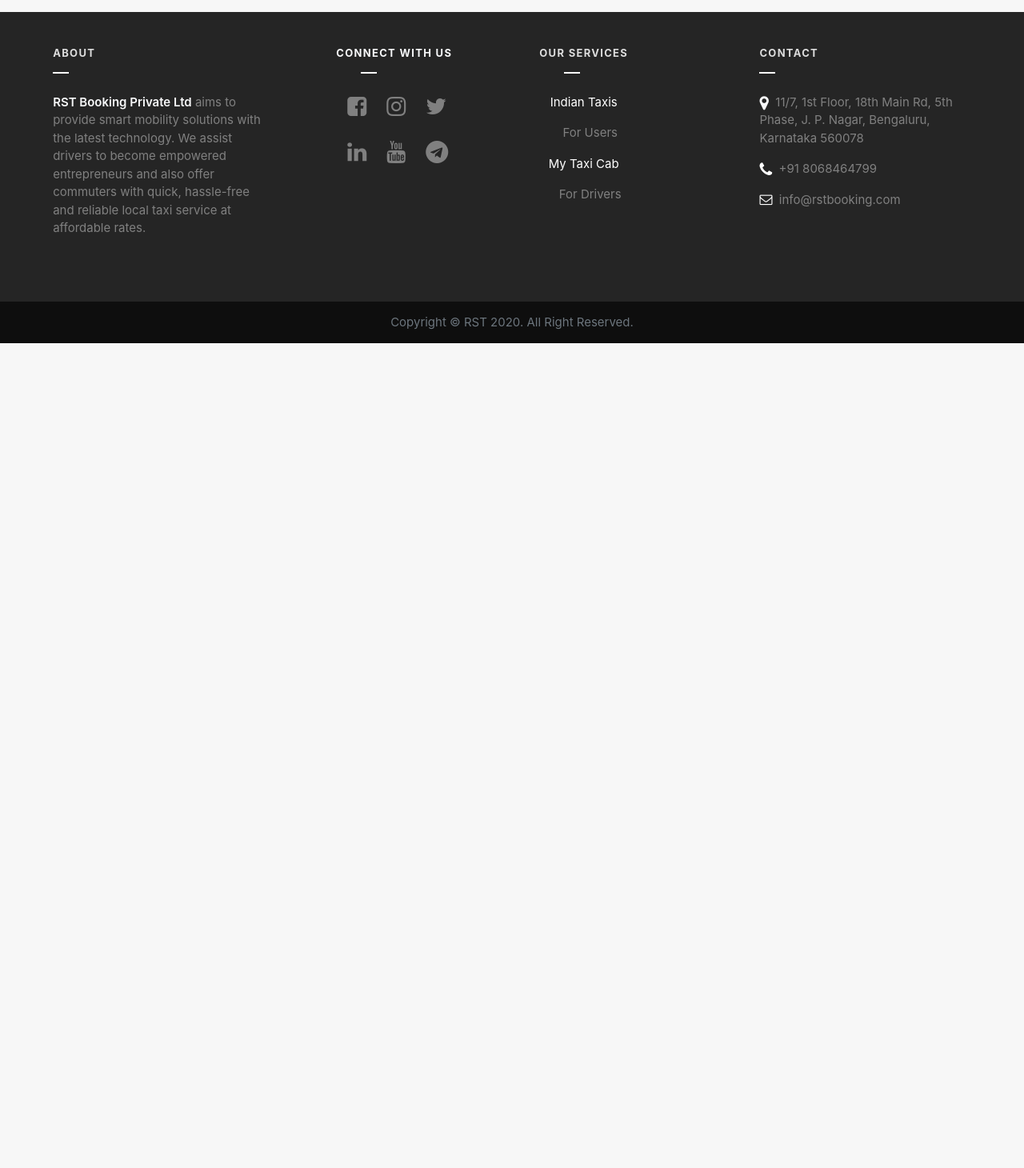
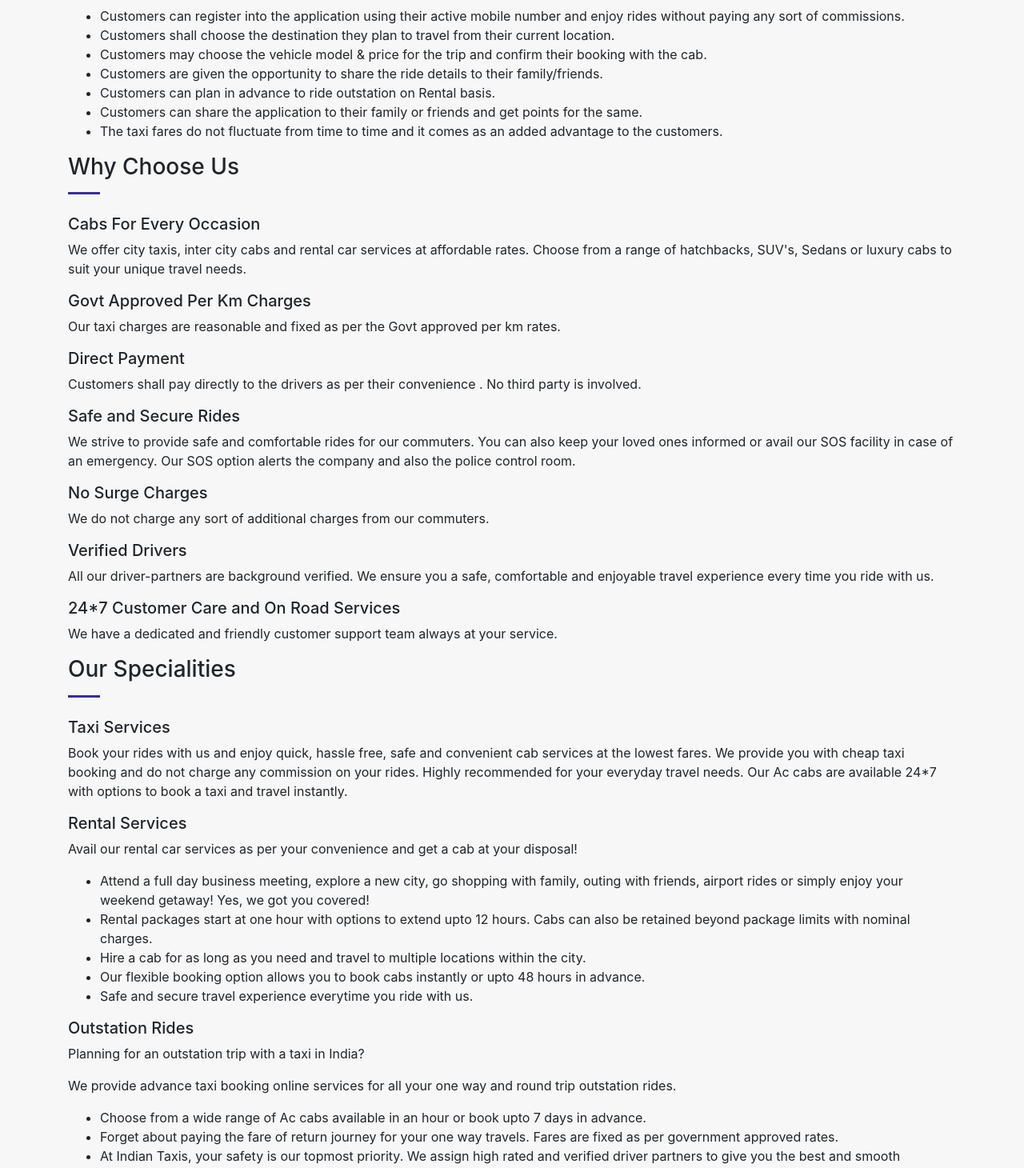
Before and after one commit to saisandeep9/website-old, a React (Create React App) app: page /indiantaxis in a window 1280 px wide. Shown: the part 1600-3060 px from the top of the page at 80% size. Before the commit the page ends 2029 px from the top, so only its background shows below. Built offline with nearby package versions, Linux system fonts and the light colour scheme; what google-maps-react would draw is missing.

Commit message:
first commit

```diff
--- a/src/components/pages/ourServices/indianTaxis.jsx
+++ b/src/components/pages/ourServices/indianTaxis.jsx
@@ -99,6 +99,146 @@
           <li>Well disciplined and highly professional cab drivers. </li>
           <li>Provision of offers and discounts.</li>
         </ul>
+        <h3>How Customers Benefit With Us</h3>
+        <div className="title-line-contact " />
+        <ul>
+          <li>
+            Customers can register into the application using their active
+            mobile number and enjoy rides without paying any sort of
+            commissions.{" "}
+          </li>
+          <li>
+            Customers shall choose the destination they plan to travel from
+            their current location.
+          </li>
+          <li>
+            Customers may choose the vehicle model & price for the trip and
+            confirm their booking with the cab.
+          </li>
+          <li>
+            Customers are given the opportunity to share the ride details to
+            their family/friends.
+          </li>{" "}
+          <li>
+            Customers can plan in advance to ride outstation on Rental basis.{" "}
+          </li>
+          <li>
+            Customers can share the application to their family or friends and
+            get points for the same.{" "}
+          </li>
+          <li>
+            The taxi fares do not fluctuate from time to time and it comes as an
+            added advantage to the customers.{" "}
+          </li>
+        </ul>
+        <h3>Why Choose Us</h3>
+        <div className="title-line-contact " />
+        <h5>Cabs For Every Occasion</h5>
+        <p>
+          We offer city taxis, inter city cabs and rental car services at
+          affordable rates. Choose from a range of hatchbacks, SUV's, Sedans or
+          luxury cabs to suit your unique travel needs.
+        </p>
+        <h5>Govt Approved Per Km Charges</h5>
+        <p>
+          Our taxi charges are reasonable and fixed as per the Govt approved per
+          km rates.{" "}
+        </p>
+        <h5>Direct Payment</h5>
+        <p>
+          Customers shall pay directly to the drivers as per their convenience .
+          No third party is involved.{" "}
+        </p>
+        <h5>Safe and Secure Rides</h5>
+        <p>
+          We strive to provide safe and comfortable rides for our commuters. You
+          can also keep your loved ones informed or avail our SOS facility in
+          case of an emergency. Our SOS option alerts the company and also the
+          police control room.{" "}
+        </p>
+        <h5>No Surge Charges</h5>
+        <p>
+          We do not charge any sort of additional charges from our commuters.{" "}
+        </p>
+        <h5>Verified Drivers</h5>
+        <p>
+          All our driver-partners are background verified. We ensure you a safe,
+          comfortable and enjoyable travel experience every time you ride with
+          us.
+        </p>
+        <h5>24*7 Customer Care and On Road Services</h5>
+        <p>
+          We have a dedicated and friendly customer support team always at your
+          service.
+        </p>
+        <h3>Our Specialities</h3>
+        <div className="title-line-contact " />
+        <h5>Taxi Services</h5>
+        <p>
+          Book your rides with us and enjoy quick, hassle free, safe and
+          convenient cab services at the lowest fares. We provide you with cheap
+          taxi booking and do not charge any commission on your rides. Highly
+          recommended for your everyday travel needs. Our Ac cabs are available
+          24*7 with options to book a taxi and travel instantly.
+        </p>
+        <h5>Rental Services</h5>
+        <p>
+          Avail our rental car services as per your convenience and get a cab at
+          your disposal!{" "}
+        </p>
+        <ul>
+          <li>
+            Attend a full day business meeting, explore a new city, go shopping
+            with family, outing with friends, airport rides or simply enjoy your
+            weekend getaway! Yes, we got you covered!{" "}
+          </li>
+          <li>
+            Rental packages start at one hour with options to extend upto 12
+            hours. Cabs can also be retained beyond package limits with nominal
+            charges.{" "}
+          </li>
+          <li>
+            Hire a cab for as long as you need and travel to multiple locations
+            within the city.{" "}
+          </li>
+          <li>
+            Our flexible booking option allows you to book cabs instantly or
+            upto 48 hours in advance.
+          </li>
+          <li>
+            Safe and secure travel experience everytime you ride with us.{" "}
+          </li>
+        </ul>
+        <h5>Outstation Rides</h5>
+        <p>Planning for an outstation trip with a taxi in India? </p>
+        <p>
+          We provide advance taxi booking online services for all your one way
+          and round trip outstation rides.{" "}
+        </p>
+        <ul>
+          <li>
+            Choose from a wide range of Ac cabs available in an hour or book
+            upto 7 days in advance.
+          </li>
+          <li>
+            Forget about paying the fare of return journey for your one way
+            travels. Fares are fixed as per government approved rates.
+          </li>
+          <li>
+            {" "}
+            At Indian Taxis, your safety is our topmost priority. We assign high
+            rated and verified driver partners to give you the best and smooth
+            outstation travel experience.
+          </li>
+          <li>
+            Avail our outstation services for business meetings, pilgrimages,
+            family road trips, or even for weekend getaways.
+          </li>
+          <li>
+            Choose from a range of hatchbacks, sedans, SUV's or even luxury cabs
+            as per your preference.
+          </li>
+        </ul>
       </div>
 
       {/* <header className="bg-primary text-white  " style={{ height: "177px" }}>
```
